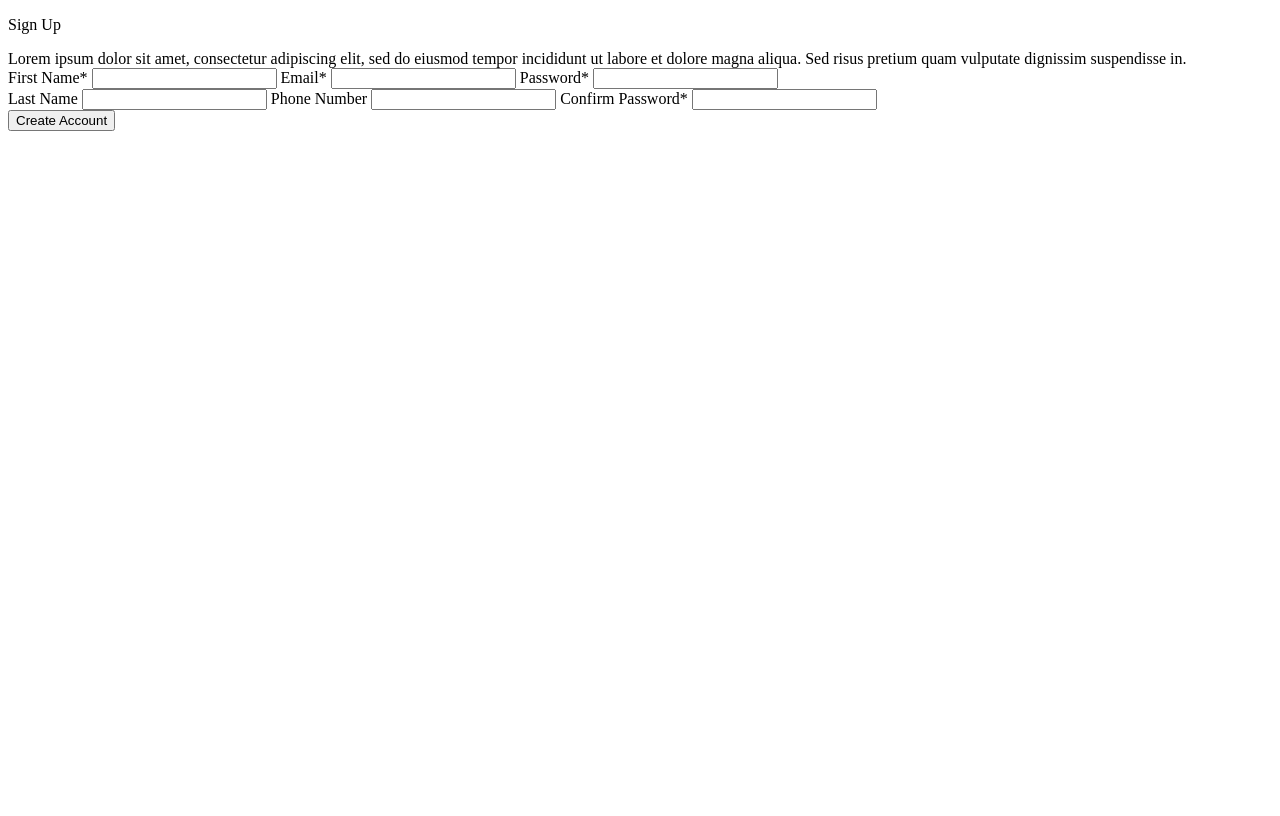
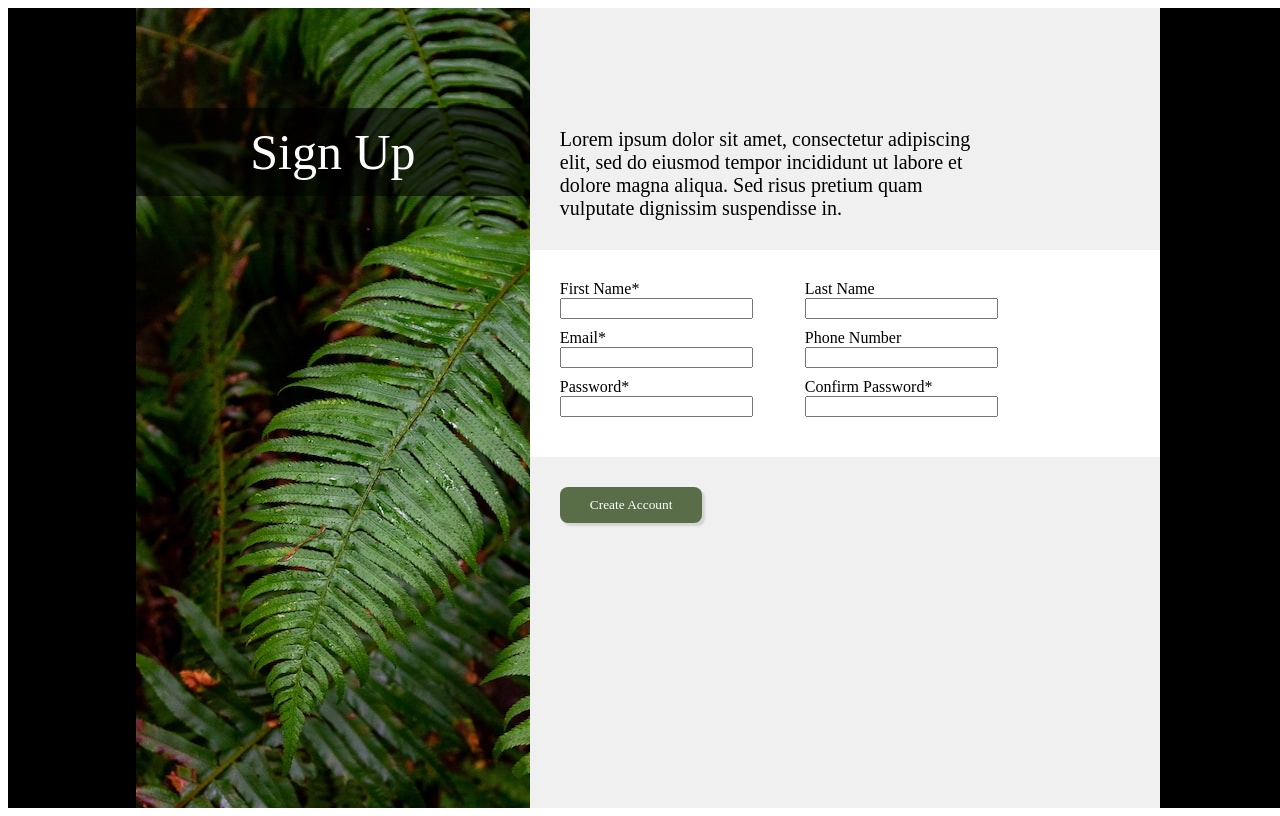
Before and after one commit to mikerol23/sign-up-form, a plain HTML site: page index.html in a window 1280 px wide. Drawn offline with Linux system fonts and the light colour scheme; files whose address does not match are found by name; a web font is replaced by a local one.

Commit message:
Style page layout

```diff
--- a/style.css
+++ b/style.css
@@ -1,20 +1,111 @@
-.pagecontainer {
-  display: flex;
-  background-image: url("/Users/michaelrolincik/GitHub/Repos/sign-up-form/Assets/wesley-tingey-AZtMXheXnWc-unsplash.jpg");
+@font-face {
+  font-family: rubik;
+  src: url("/Users/michaelrolincik/GitHub/Repos/sign-up-form/Assets/fonts/rubik/Rubik-Regular.ttf");
 }
 
-.leftcol {
+.container {
   display: flex;
-  width: 300px;
+  justify-content: center;
+  width: 100vw;
+  height: 100vh;
+  background-color: black;
 }
 
-.rightcol {
+.content {
+  width: 80vw;
   display: flex;
-  background: lightgray;
+  justify-content: center;
+  background: rgb(240, 240, 240);
+}
+
+.left-col {
+  display: flex;
+  width: 50vw;
+  background-image: url("/Users/michaelrolincik/GitHub/Repos/sign-up-form/Assets/halie-west-25xggax4bSA-unsplash.jpg");
+}
+
+.title {
+  width: 100%;
+}
+p {
+  font-family: rubik;
+  color: white;
+  font-size: 50px;
+  text-align: center;
+  background-color: rgba(0, 0, 0, 0.6);
+  padding: 15px;
+  margin-top: 100px;
+}
+
+.form-container {
+  width: 100%;
+}
+
+.right-col {
+  width: 100%;
+  padding-top: 15vh;
 }
 
 /* form */
-form,
-.formcols {
+.form-cols {
   display: flex;
+  width: 100%;
+  padding-top: 30px;
+  padding-bottom: 30px;
 }
+
+.blurb,
+.submit {
+  padding-left: 30px;
+}
+
+.blurb {
+  font-size: 20px;
+  width: 440px;
+  margin-bottom: 30px;
+}
+
+.form-cols {
+  background-color: white;
+  width: 100%;
+}
+
+.form-left,
+.form-right {
+  flex-direction: column;
+  justify-content: flex-start;
+  flex-wrap: wrap;
+  padding-left: 30px;
+}
+
+.form-right {
+  margin-left: 30px;
+}
+
+input {
+  margin-bottom: 10px;
+}
+input,
+label {
+  display: block;
+  width: 100%;
+}
+
+button {
+  margin-top: 30px;
+  padding-left: 30px;
+  padding-right: 30px;
+  padding-top: 10px;
+  padding-bottom: 10px;
+  border-radius: 8px;
+  background-color: #596d48;
+  color: white;
+  border-style: none;
+  box-shadow: 3px 3px 2px lightgray;
+}
+
+.blurb,
+label,
+button {
+  font-family: rubik;
+}
```
